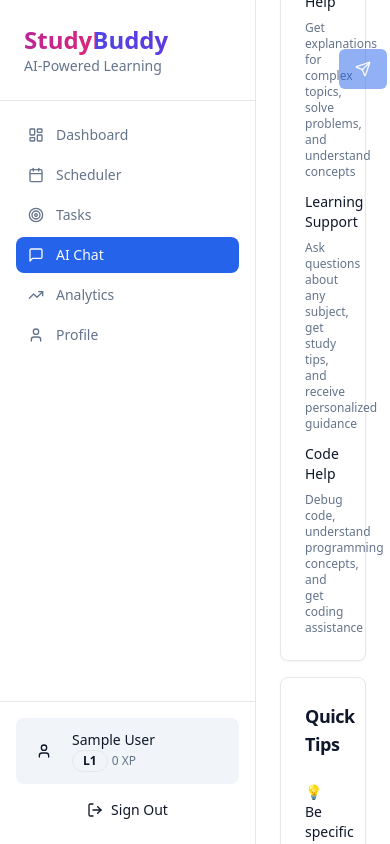
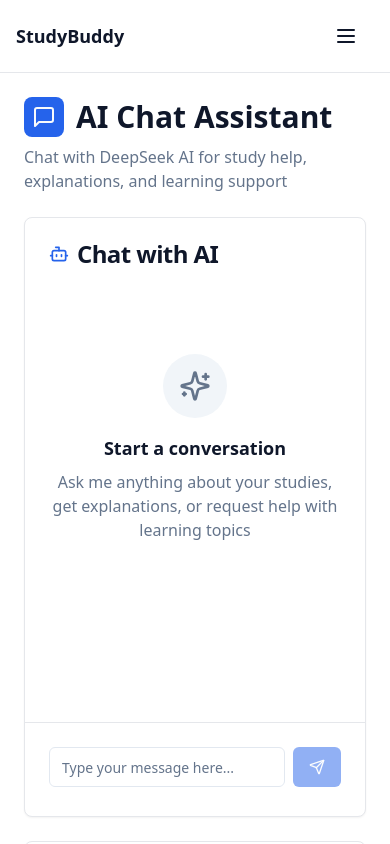
Before and after one commit to sameeryadav05/samadhan, a React (Vite) app in the folder frontend/: page /chat in a window 390 px wide. Shown: the top 844 px of the page. Built offline with nearby package versions, Linux system fonts and the light colour scheme; sample sign-in values are in the browser's storage.

Commit message:
overflow and mobile friendly

```diff
--- a/frontend/src/App.tsx
+++ b/frontend/src/App.tsx
@@ -1,3 +1,5 @@
+// App.tsx
+import { useState } from 'react'
 import { Routes, Route, Navigate, Link, useLocation } from 'react-router-dom'
 import LoginPage from './pages/LoginPage'
 import Dashboard from './pages/Dashboard'
@@ -17,13 +19,10 @@
   LayoutDashboard,
   Calendar,
   Target,
-  MessageCircle,
   MessageSquare,
-  BookOpen,
   TrendingUp,
-  Users,
+  User,
   LogOut,
-  User
 } from 'lucide-react'
 
 function PrivateRoute({ children }: { children: JSX.Element }) {
@@ -47,39 +46,63 @@
 function Layout({ children }: { children: JSX.Element }) {
   const { user, logout } = useAuth()
   const location = useLocation()
+  const [sidebarOpen, setSidebarOpen] = useState(false)
 
   const navItems = [
     { path: '/dashboard', label: 'Dashboard', icon: LayoutDashboard },
     { path: '/scheduler', label: 'Scheduler', icon: Calendar },
     { path: '/tasks', label: 'Tasks', icon: Target },
-    // { path: '/mentor', label: 'AI Mentor', icon: MessageCircle },
     { path: '/chat', label: 'AI Chat', icon: MessageSquare },
-    // { path: '/resources', label: 'Resources', icon: BookOpen },
     { path: '/analytics', label: 'Analytics', icon: TrendingUp },
-    // { path: '/rooms', label: 'Study Rooms', icon: Users },
     { path: '/profile', label: 'Profile', icon: User },
   ]
 
   return (
     <div className="min-h-screen bg-background">
-      <div className="flex h-screen">
-        {/* Fixed Sidebar */}
-        <aside className="w-64 border-r bg-card flex flex-col fixed left-0 top-0 h-full z-50">
+      {/* Mobile/Tablet Navbar */}
+      <div className="lg:hidden flex items-center justify-between p-4 border-b bg-card">
+        <h1 className="text-lg font-bold">StudyBuddy</h1>
+        <Button variant="ghost" onClick={() => setSidebarOpen(!sidebarOpen)}>
+          <svg
+            className="w-6 h-6"
+            fill="none"
+            stroke="currentColor"
+            viewBox="0 0 24 24"
+          >
+            <path
+              strokeLinecap="round"
+              strokeLinejoin="round"
+              strokeWidth={2}
+              d={
+                sidebarOpen
+                  ? 'M6 18L18 6M6 6l12 12'
+                  : 'M4 6h16M4 12h16M4 18h16'
+              }
+            />
+          </svg>
+        </Button>
+      </div>
+
+      <div className="flex">
+        {/* Sidebar */}
+        <aside
+          className={`
+            fixed z-50 h-full w-60 border-r bg-card flex flex-col transition-transform duration-300
+            ${sidebarOpen ? 'translate-x-0' : '-translate-x-full'}
+            lg:translate-x-0 lg:static lg:flex
+          `}
+        >
           <div className="p-6 border-b">
-<h1
-  className="text-2xl font-bold bg-gradient-to-r from-indigo-600 via-purple-700 to-pink-600 bg-clip-text text-transparent animate-gradient-x"
-  style={{
-    backgroundSize: '200% auto',
-  }}
->
-  StudyBuddy
-</h1>
-
-
+            <h1
+              className="text-2xl font-bold bg-gradient-to-r from-indigo-600 via-purple-700 to-pink-600 bg-clip-text text-transparent animate-gradient-x"
+              style={{ backgroundSize: '200% auto' }}
+            >
+              StudyBuddy
+            </h1>
             <p className="text-sm text-muted-foreground">AI-Powered Learning</p>
           </div>
 
-          <nav className="flex-1 px-4 py-4 space-y-1 overflow-y-auto">
+          <nav className="flex-1 px-4 py-4 space-y-1 overflow-y-auto flex-grow-2 w-[80%]">
             {navItems.map((item) => {
               const Icon = item.icon
               const isActive = location.pathname === item.path
@@ -92,6 +115,7 @@
                       ? 'bg-primary text-primary-foreground'
                       : 'text-muted-foreground hover:text-foreground hover:bg-muted'
                   }`}
+                  onClick={() => setSidebarOpen(false)} // close on mobile/tablet
                 >
                   <Icon className="h-4 w-4" />
                   {item.label}
@@ -110,8 +134,12 @@
               <div className="flex-1 min-w-0">
                 <p className="text-sm font-medium truncate">{user?.name}</p>
                 <div className="flex items-center gap-1">
-                  <Badge variant="outline" className="text-xs">L{user?.level || 1}</Badge>
-                  <span className="text-xs text-muted-foreground">{user?.xp || 0} XP</span>
+                  <Badge variant="outline" className="text-xs">
+                    L{user?.level || 1}
+                  </Badge>
+                  <span className="text-xs text-muted-foreground">
+                    {user?.xp || 0} XP
+                  </span>
                 </div>
               </div>
             </div>
@@ -127,8 +155,16 @@
           </div>
         </aside>
 
-        {/* Main Content with Left Margin */}
-        <main className="flex-1 ml-64 p-6 overflow-auto">
+        {/* Overlay for mobile/tablet */}
+        {sidebarOpen && (
+          <div
+            className="fixed inset-0 bg-black/30 z-40 lg:hidden"
+            onClick={() => setSidebarOpen(false)}
+          />
+        )}
+
+        {/* Main Content */}
+        <main className="flex-1 lg:ml-64 p-6 overflow-auto max-w-[1440px] mx-auto w-full flex-grow-5">
           {children}
         </main>
       </div>
@@ -141,15 +177,96 @@
     <AuthProvider>
       <Routes>
         <Route path="/login" element={<LoginPage />} />
-        <Route path="/dashboard" element={<PrivateRoute><Layout><Dashboard /></Layout></PrivateRoute>} />
-        <Route path="/scheduler" element={<PrivateRoute><Layout><Scheduler /></Layout></PrivateRoute>} />
-        <Route path="/tasks" element={<PrivateRoute><Layout><Tasks /></Layout></PrivateRoute>} />
-        <Route path="/mentor" element={<PrivateRoute><Layout><Mentor /></Layout></PrivateRoute>} />
-        <Route path="/resources" element={<PrivateRoute><Layout><Resources /></Layout></PrivateRoute>} />
-        <Route path="/analytics" element={<PrivateRoute><Layout><Analytics /></Layout></PrivateRoute>} />
-        <Route path="/rooms" element={<PrivateRoute><Layout><Rooms /></Layout></PrivateRoute>} />
-        <Route path="/profile" element={<PrivateRoute><Layout><Profile /></Layout></PrivateRoute>} />
-        <Route path="/chat" element={<PrivateRoute><Layout><Chat /></Layout></PrivateRoute>} />
+        <Route
+          path="/dashboard"
+          element={
+            <PrivateRoute>
+              <Layout>
+                <Dashboard />
+              </Layout>
+            </PrivateRoute>
+          }
+        />
+        <Route
+          path="/scheduler"
+          element={
+            <PrivateRoute>
+              <Layout>
+                <Scheduler />
+              </Layout>
+            </PrivateRoute>
+          }
+        />
+        <Route
+          path="/tasks"
+          element={
+            <PrivateRoute>
+              <Layout>
+                <Tasks />
+              </Layout>
+            </PrivateRoute>
+          }
+        />
+        <Route
+          path="/mentor"
+          element={
+            <PrivateRoute>
+              <Layout>
+                <Mentor />
+              </Layout>
+            </PrivateRoute>
+          }
+        />
+        <Route
+          path="/resources"
+          element={
+            <PrivateRoute>
+              <Layout>
+                <Resources />
+              </Layout>
+            </PrivateRoute>
+          }
+        />
+        <Route
+          path="/analytics"
+          element={
+            <PrivateRoute>
+              <Layout>
+                <Analytics />
+              </Layout>
+            </PrivateRoute>
+          }
+        />
+        <Route
+          path="/rooms"
+          element={
+            <PrivateRoute>
+              <Layout>
+                <Rooms />
+              </Layout>
+            </PrivateRoute>
+          }
+        />
+        <Route
+          path="/profile"
+          element={
+            <PrivateRoute>
+              <Layout>
+                <Profile />
+              </Layout>
+            </PrivateRoute>
+          }
+        />
+        <Route
+          path="/chat"
+          element={
+            <PrivateRoute>
+              <Layout>
+                <Chat />
+              </Layout>
+            </PrivateRoute>
+          }
+        />
         <Route path="*" element={<Navigate to="/dashboard" replace />} />
       </Routes>
     </AuthProvider>
--- a/frontend/src/pages/Chat.tsx
+++ b/frontend/src/pages/Chat.tsx
@@ -31,12 +31,12 @@
   const messagesEndRef = useRef<HTMLDivElement>(null);
 
   const scrollToBottom = () => {
-    messagesEndRef.current?.scrollIntoView({ behavior: 'smooth' });
+    messagesEndRef.current?.scrollIntoView({ behavior: 'smooth', block: 'end' });
   };
 
   useEffect(() => {
     scrollToBottom();
-  }, [messages]);
+  }, [messages, isLoading]);
 
   const sendMessage = async (message: string) => {
     if (!message.trim() || isLoading) return;
@@ -133,7 +133,7 @@
       <div className="grid grid-cols-1 lg:grid-cols-4 gap-6">
         {/* Chat Interface */}
         <div className="lg:col-span-3">
-          <Card className="h-[600px] flex flex-col">
+          <Card className="h-[600px] flex flex-col overflow-hidden">
             <CardHeader className="pb-4">
               <CardTitle className="flex items-center gap-2">
                 <Bot className="h-5 w-5 text-primary" />
@@ -149,7 +149,14 @@
 
             <CardContent className="flex-1 flex flex-col p-0">
               {/* Messages Area */}
-              <div className="flex-1 overflow-y-auto p-6 space-y-4">
+              <div
+                className="flex-1 overflow-y-auto p-6 space-y-4 break-words"
+                style={{
+                  maxHeight: '440px',
+                  wordBreak: 'break-word',
+                  overflowWrap: 'anywhere'
+                }}
+              >
                 {messages.length === 0 ? (
                   <div className="text-center py-12">
                     <div className="p-4 bg-muted rounded-full w-16 h-16 mx-auto mb-4 flex items-center justify-center">
@@ -180,8 +187,12 @@
                             ? 'bg-primary text-primary-foreground'
                             : 'bg-muted'
                         }`}
+                        style={{
+                          wordBreak: 'break-word',
+                          overflowWrap: 'anywhere'
+                        }}
                       >
-                        <p className="text-sm whitespace-pre-wrap">{message.content}</p>
+                        <p className="text-sm whitespace-pre-wrap break-words">{message.content}</p>
                         <p className="text-xs opacity-70 mt-1">
                           {new Date(message.timestamp).toLocaleTimeString()}
                         </p>
@@ -209,7 +220,6 @@
                     </div>
                   </div>
                 )}
-
                 <div ref={messagesEndRef} />
               </div>
 
```
Also changed, not shown: frontend/vercel.json (added).
